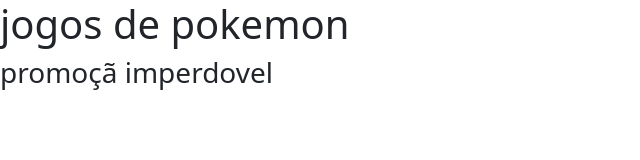
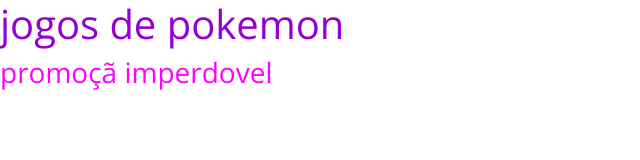
Before and after one commit to loveTheBest/prejeto-ds-move-, a plain HTML site: page index.html in a window 1280 px wide. Shown: the whole page, without its empty margins (0-640 px from the left). Drawn offline with nearby package versions, Linux system fonts and the light colour scheme.

Commit message:
google fonts

```diff
--- /dev/null
+++ b/css/styles.css
@@ -0,0 +1,15 @@
+
+@import url('https://fonts.googleapis.com/css2?family=Open+Sans:ital,wght@0,300;0,700;1,400&display=swap');
+
+
+*{
+    font-family:'Open Sans' , sans-serif
+}
+
+h1{
+color: darkviolet;
+
+}
+h3{
+color: fuchsia;
+}
--- a/index.html
+++ b/index.html
@@ -8,6 +8,8 @@
 
     <link href="https://cdn.jsdelivr.net/npm/bootstrap@5.1.3/dist/css/bootstrap.min.css" rel="stylesheet" integrity="sha384-1BmE4kWBq78iYhFldvKuhfTAU6auU8tT94WrHftjDbrCEXSU1oBoqyl2QvZ6jIW3" crossorigin="anonymous">
 
+<link rel="stylesheet" href="css/styles.css">
+
 </head>
 <body>
     <h1>jogos de pokemon</h1>
```
